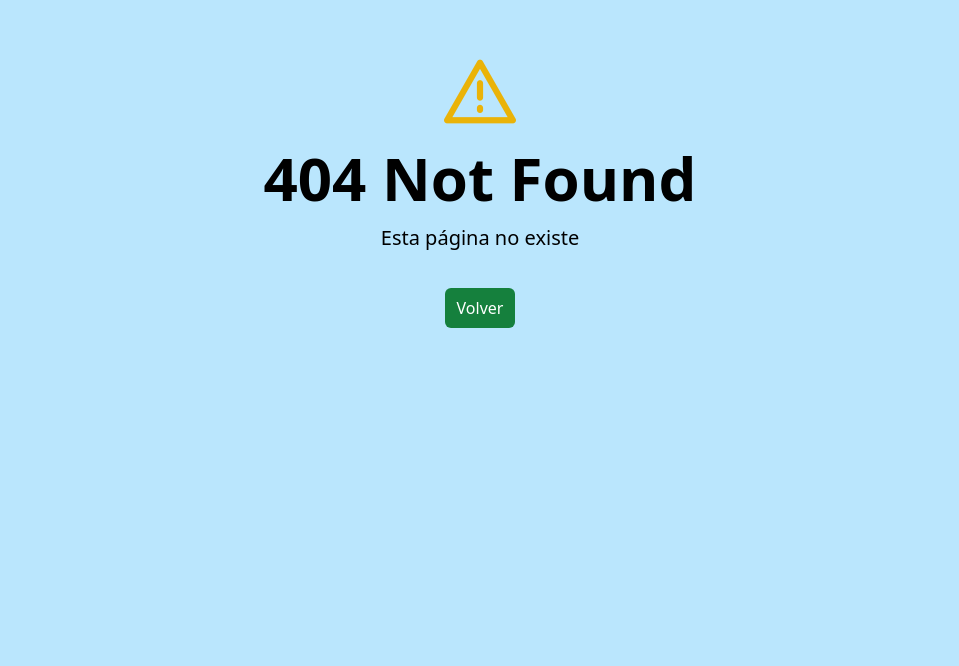
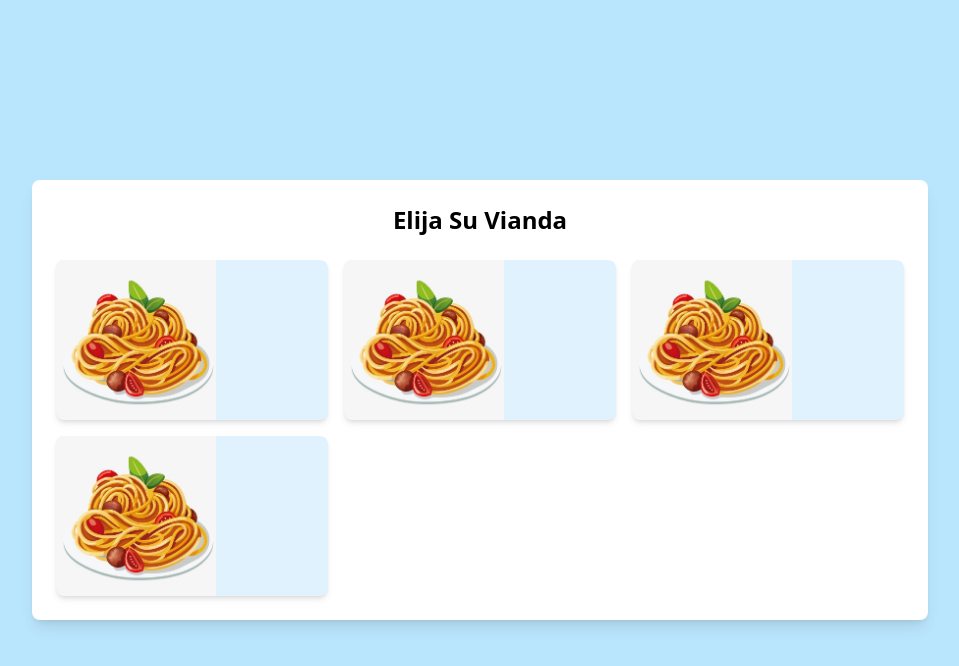
Before and after one commit to agusOlivieri/viandaApp-front-end, a Vue app: page /viandas in a window 1280 px wide. Before the commit this address had no page. Shown: the top 666 px of the page, without its empty margins (160-1119 px from the left). Built offline with nearby package versions, Linux system fonts and the light colour scheme.

Commit message:
OrderView

```diff
--- a/src/components/PedirViandaBtn.vue
+++ b/src/components/PedirViandaBtn.vue
@@ -3,7 +3,7 @@ import { RouterLink } from 'vue-router';
 </script>
 
 <template>
-    <RouterLink to="/viandas/order" class="bg-blue-400 text-white font-medium py-8 px-8 rounded-md hover:bg-blue-500 ">
+    <RouterLink to="/viandas" class="bg-blue-400 text-white font-medium py-8 px-8 rounded-md hover:bg-blue-500 ">
         Pedir Comida
     </RouterLink>
 </template>
--- /dev/null
+++ b/src/components/Vianda.vue
@@ -0,0 +1,26 @@
+<script setup>
+const viandas = [
+                {
+                    id: 1,
+                    title: 'vianda1'
+                },
+                {
+                    id: 2,
+                    title: 'vianda2'
+                },
+                {
+                    id: 3,
+                    title: 'vianda3'
+                },
+                {
+                    id: 4,
+                    title: 'vianda4'
+                }
+            ]
+</script>
+
+<template>
+    <div v-for="vianda in viandas" :key="vianda.id" class="bg-sky-100 rounded-lg shadow-md overflow-hidden hover:shadow-lg transition-shadow duration-300">
+        <img src="../assets/img/fideos.jpg" class="w-40">
+    </div>
+</template>
--- /dev/null
+++ b/src/components/ViandasListing.vue
@@ -0,0 +1,14 @@
+<script setup>
+import Vianda from '@/components/Vianda.vue'
+</script>
+
+<template>
+    <section class="flex justify-center items-center h-screen">
+        <div class="w-3/4 max-w-4xl bg-white rounded-lg shadow-lg p-6">
+            <h2 class="text-2xl font-bold text-center mb-6">Elija Su Vianda</h2>
+            <div class="grid grid-cols-1 sm:grid-cols-2 md:grid-cols-3 gap-4">
+                <Vianda></Vianda>
+            </div>
+        </div>
+    </section>
+</template>
--- a/src/router/index.js
+++ b/src/router/index.js
@@ -1,6 +1,7 @@
 import { createRouter, createWebHistory } from 'vue-router'
 import HomeView from '../views/HomeView.vue'
 import NotFoundView from '@/views/NotFoundView.vue'
+import OrderView from '@/views/OrderView.vue'
 
 const router = createRouter({
   history: createWebHistory(import.meta.env.BASE_URL),
@@ -9,6 +10,11 @@ const router = createRouter({
       path: '/',
       name: 'home',
       component: HomeView,
+    },
+    {
+      path: '/viandas',
+      name: 'viandas',
+      component: OrderView,
     },
     {
       path: '/:catchAll(.*)',
--- /dev/null
+++ b/src/views/OrderView.vue
@@ -0,0 +1,7 @@
+<script setup>
+import ViandasListing from '@/components/ViandasListing.vue'
+</script>
+
+<template>
+    <ViandasListing />
+</template>
```
Also changed, not shown: src/assets/img/fideos.jpg (added).
